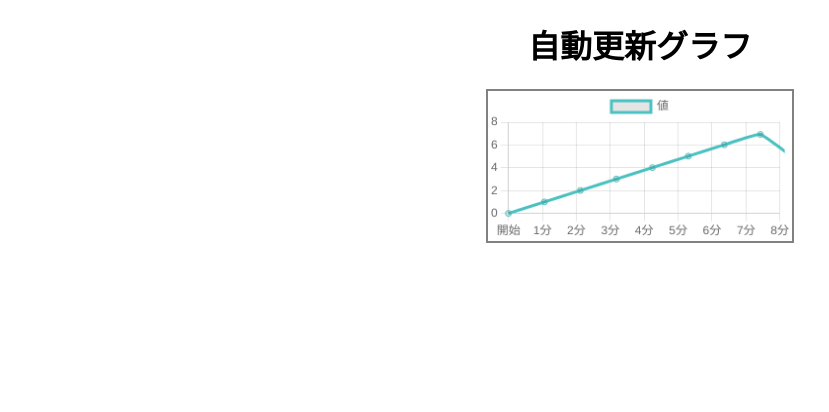
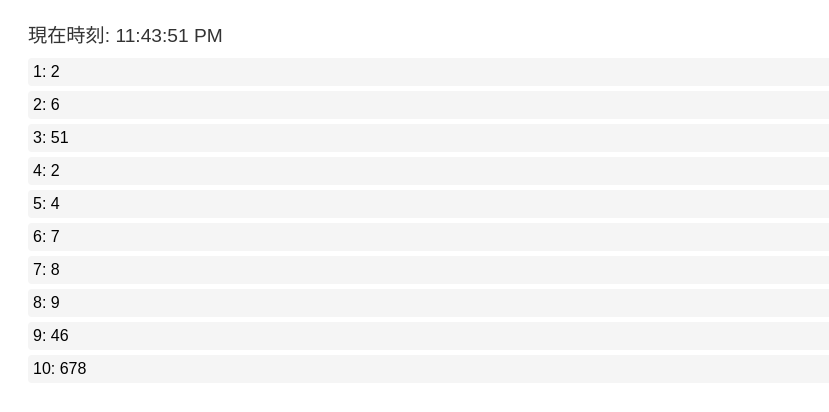
Before and after one commit to okura555/web_free_market, a plain HTML site: page index.html in a window 1280 px wide. Shown: the whole page, without its empty margins (0-829 px from the left). Drawn offline with nearby package versions, Linux system fonts and the light colour scheme.

Commit message:
Update index.html
どうかな

```diff
--- a/index.html
+++ b/index.html
@@ -1,72 +1,75 @@
 <!DOCTYPE html>
-<html lang="ja">
+<html>
 <head>
     <meta charset="UTF-8">
-    <meta name="viewport" content="width=device-width, initial-scale=1.0">
-    <title>自動更新グラフ</title>
-    <script src="https://cdn.jsdelivr.net/npm/chart.js"></script>
+    <title>時刻ベースのリスト更新</title>
     <style>
-        body {
-            font-family: 'Arial', sans-serif;
+        .container {
             margin: 20px;
-            text-align: center;
+            font-family: Arial, sans-serif;
         }
-        canvas {
-            border: 2px solid #858080;
-            margin: 20px auto;
-            max-width: 800px;
+        .list-item {
+            margin: 5px 0;
+            padding: 5px;
+            background-color: #f5f5f5;
+            border-radius: 4px;
+        }
+        .time-display {
+            font-size: 1.2em;
+            margin-bottom: 10px;
+            color: #333;
         }
     </style>
 </head>
 <body>
-    <h1>自動更新グラフ</h1>
-    <canvas id="myChart"></canvas>
+    <div class="container">
+        <div class="time-display" id="timeDisplay"></div>
+        <div id="listContainer"></div>
+    </div>
 
     <script>
-        // グラフの初期化
-        const ctx = document.getElementById('myChart').getContext('2d');
-        let value = 0;
-        let labels = ['開始'];
-        let data = [0];
+        // 初期リスト
+        const moneyList = [1, 5, 50, 1, 3, 6, 7, 8, 45, 677];
 
-        const myChart = new Chart(ctx, {
-            type: 'line',
-            data: {
-                labels: labels,
-                datasets: [{
-                    label: '値',
-                    data: data,
-                    borderColor: 'rgb(75, 192, 192)',
-                    tension: 0.1
-                }]
-            },
-            options: {
-                responsive: true,
-                scales: {
-                    y: {
-                        beginAtZero: true
-                    }
-                }
-            }
-        });
+        // DOM要素の参照を取得
+        const timeDisplay = document.getElementById('timeDisplay');
+        const listContainer = document.getElementById('listContainer');
 
-        // 1分ごとに値を更新
-        setInterval(() => {
-            value++;
-            labels.push(`${value}分`);
-            data.push(value);
+        // リストの初期表示
+        function createListItems() {
+            moneyList.forEach((value, index) => {
+                const item = document.createElement('div');
+                item.className = 'list-item';
+                item.id = `item-${index}`;
+                item.textContent = `${index + 1}: ${value}`;
+                listContainer.appendChild(item);
+            });
+        }
 
-            // データを最新の5点に制限
-            if (data.length > 50) {
-                data.shift();
-                labels.shift();
-            }
+        // リストの更新
+        function updateListItems(seconds) {
+            moneyList.forEach((value, index) => {
+                const item = document.getElementById(`item-${index}`);
+                // 現在の秒数を使用して新しい値を計算
+                const newValue = value + (seconds % 10);
+                item.textContent = `${index + 1}: ${newValue}`;
+            });
+        }
 
-            // グラフを更新
-            myChart.data.labels = labels;
-            myChart.data.datasets[0].data = data;
-            myChart.update();
-        }, 600);
+        // 時刻の更新
+        function updateTime() {
+            const now = new Date();
+            const seconds = now.getSeconds();
+            timeDisplay.textContent = `現在時刻: ${now.toLocaleTimeString()}`;
+            updateListItems(seconds);
+        }
+
+        // 初期化
+        createListItems();
+        updateTime();
+
+        // 1秒ごとに更新
+        setInterval(updateTime, 1000);
     </script>
 </body>
 </html>
```
